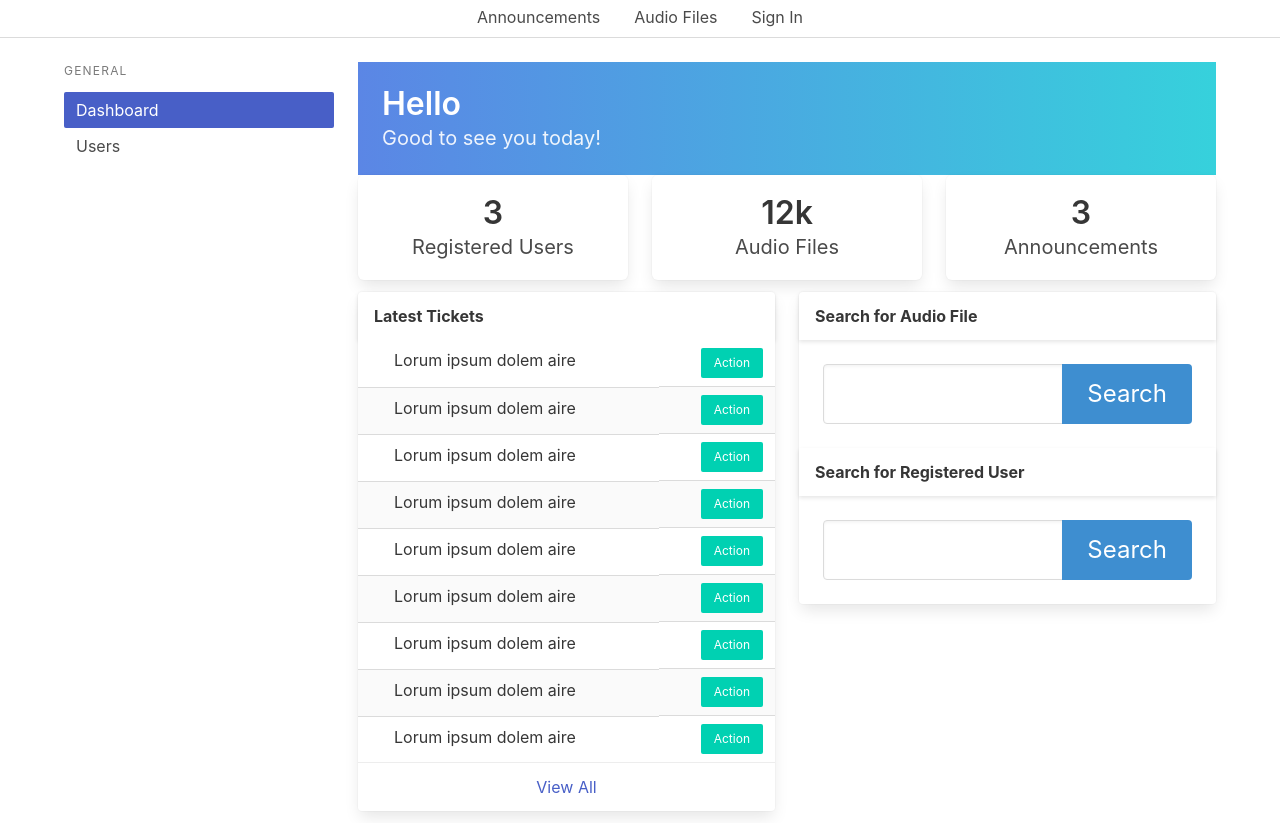
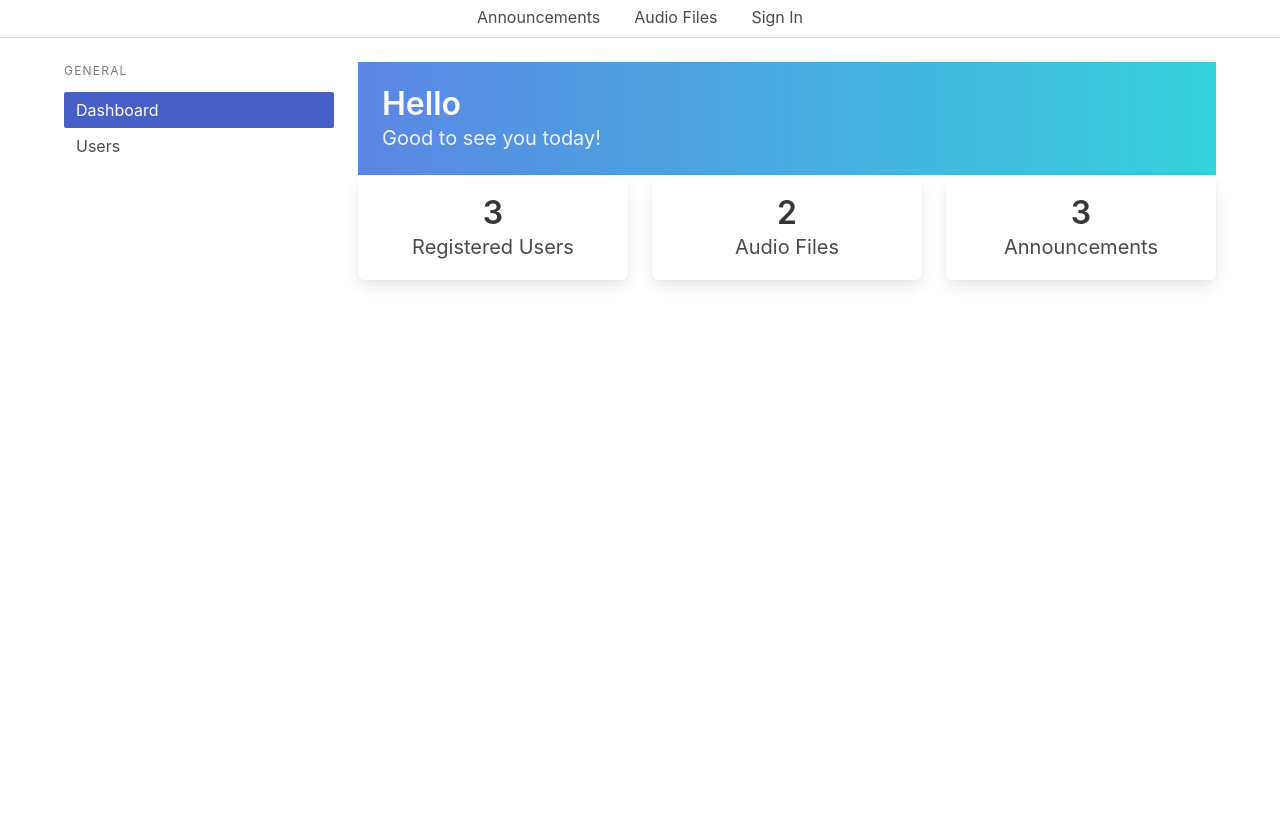
Before and after one commit to CSC-4400-Group-6/Reverb, a PHP site: page /adminDashboard2.php in a window 1280 px wide. Shown: the part 150-973 px from the top of the page. After the commit the page ends 436 px from the top, so only its background shows below. Run offline with PHP 8.4, Linux system fonts and the light colour scheme; data comes from the database, SQL or seed files in the repository; both versions use the stored data as it was after the commit.

Commit message:
Audio DB + more cleanup
Get the barebones Audio DB frontend working + cleanup remaining fake frontend to only what is implemented.

```diff
--- a/admin/adminDashboard2.php
+++ b/admin/adminDashboard2.php
@@ -58,7 +58,7 @@
 							</div>
 							<div class="tile is-parent">
 								<article class="tile is-child box">
-									<p class="title">12k</p>
+									<p class="title"> <?php $conn = new mysqli("localhost", "root", "", "reverb"); $result=mysqli_query($conn,"SELECT * FROM `audio`;"); echo $result->num_rows; ?></p>
 									<p class="subtitle">Audio Files</p>
 								</article>
 							</div>
@@ -71,148 +71,6 @@
 						</div>
 					</section>
 
-					<!-- PAGE SPLIT START -->
-					<div class="columns">
-
-						<!-- Event log stuff -->
-						<div class="column is-6">
-							<div class="card events-card">
-
-								<!-- Headder -->
-								<header class="card-header">
-									<p class="card-header-title">
-										Latest Tickets
-									</p>
-								</header>
-
-								<!-- Entries -->
-								<div class="card-table">
-									<div class="content">
-										<table class="table is-fullwidth is-striped">
-											<tbody>
-												<tr>
-													<td width="5%"><i class="fa fa-bell-o"></i></td>
-													<td>Lorum ipsum dolem aire</td>
-													<td class="level-right"><a class="button is-small is-primary" href="#">Action</a></td>
-												</tr>
-												<tr>
-													<td width="5%"><i class="fa fa-bell-o"></i></td>
-													<td>Lorum ipsum dolem aire</td>
-													<td class="level-right"><a class="button is-small is-primary" href="#">Action</a></td>
-												</tr>
-												<tr>
-													<td width="5%"><i class="fa fa-bell-o"></i></td>
-													<td>Lorum ipsum dolem aire</td>
-													<td class="level-right"><a class="button is-small is-primary" href="#">Action</a></td>
-												</tr>
-												<tr>
-													<td width="5%"><i class="fa fa-bell-o"></i></td>
-													<td>Lorum ipsum dolem aire</td>
-													<td class="level-right"><a class="button is-small is-primary" href="#">Action</a></td>
-												</tr>
-												<tr>
-													<td width="5%"><i class="fa fa-bell-o"></i></td>
-													<td>Lorum ipsum dolem aire</td>
-													<td class="level-right"><a class="button is-small is-primary" href="#">Action</a></td>
-												</tr>
-												<tr>
-													<td width="5%"><i class="fa fa-bell-o"></i></td>
-													<td>Lorum ipsum dolem aire</td>
-													<td class="level-right"><a class="button is-small is-primary" href="#">Action</a></td>
-												</tr>
-												<tr>
-													<td width="5%"><i class="fa fa-bell-o"></i></td>
-													<td>Lorum ipsum dolem aire</td>
-													<td class="level-right"><a class="button is-small is-primary" href="#">Action</a></td>
-												</tr>
-												<tr>
-													<td width="5%"><i class="fa fa-bell-o"></i></td>
-													<td>Lorum ipsum dolem aire</td>
-													<td class="level-right"><a class="button is-small is-primary" href="#">Action</a></td>
-												</tr>
-												<tr>
-													<td width="5%"><i class="fa fa-bell-o"></i></td>
-													<td>Lorum ipsum dolem aire</td>
-													<td class="level-right"><a class="button is-small is-primary" href="#">Action</a></td>
-												</tr>
-											</tbody>
-										</table>
-									</div>
-								</div>
-
-								<!-- Footer -->
-								<footer class="card-footer">
-									<a href="#" class="card-footer-item">View All</a>
-								</footer>
-
-							</div>
-						</div>
-
-						<!-- Database searchbars -->
-						<div class="column is-6">
-							<div class="card">
-
-								<!-- Search bar header -->
-								<header class="card-header">
-									<p class="card-header-title">
-										Search for Audio File
-									</p>
-									<a href="#" class="card-header-icon" aria-label="more options">
-										<span class="icon">
-											<i class="fa fa-angle-down" aria-hidden="true"></i>
-										</span>
-									</a>
-								</header>
-
-								<!-- Search bar -->
-								<div class="card-content">
-									<div class="content">
-										<div class="field has-addons">
-											<div class="control is-expanded">
-												<input class="input is-large" type="text" placeholder="">
-											</div>
-											<div class="control">
-												<a class="button is-info is-large">
-													Search
-												</a>
-											</div>
-										</div>
-									</div>
-								</div>
-
-								<!-- Search bar header -->
-								<header class="card-header">
-									<p class="card-header-title">
-										Search for Registered User
-									</p>
-									<a href="#" class="card-header-icon" aria-label="more options">
-										<span class="icon">
-											<i class="fa fa-angle-down" aria-hidden="true"></i>
-										</span>
-									</a>
-								</header>
-
-								<!-- Search bar -->
-								<div class="card-content">
-									<div class="content">
-										<div class="field has-addons">
-											<div class="control is-expanded">
-												<input class="input is-large" type="text" placeholder="">
-											</div>
-											<div class="control">
-												<a class="button is-info is-large">
-													Search
-												</a>
-											</div>
-										</div>
-									</div>
-								</div>
-
-							</div>
-						</div>
-
-					</div> <!-- PAGE SPLIT END -->
-
 				</div> <!-- CONTENT END -->
 
 			</div>
--- a/admin/adminUsers.php
+++ b/admin/adminUsers.php
@@ -51,7 +51,7 @@
 							<div class="card-content">
 								<div class="field has-addons">
 									<div class="control is-expanded">
-										<input class="input" type="text" name = "txtSearch">
+										<input class="input" type="text" name ="txtSearch" placeholder="User Name:">
 									</div>
 									<div class="control">
 										<button class="button is-info" type="submit" name="btnSearch">
```
Also changed, not shown: reverb.sql (+36 -3 lines), user/database.php (+44 -73 lines).
